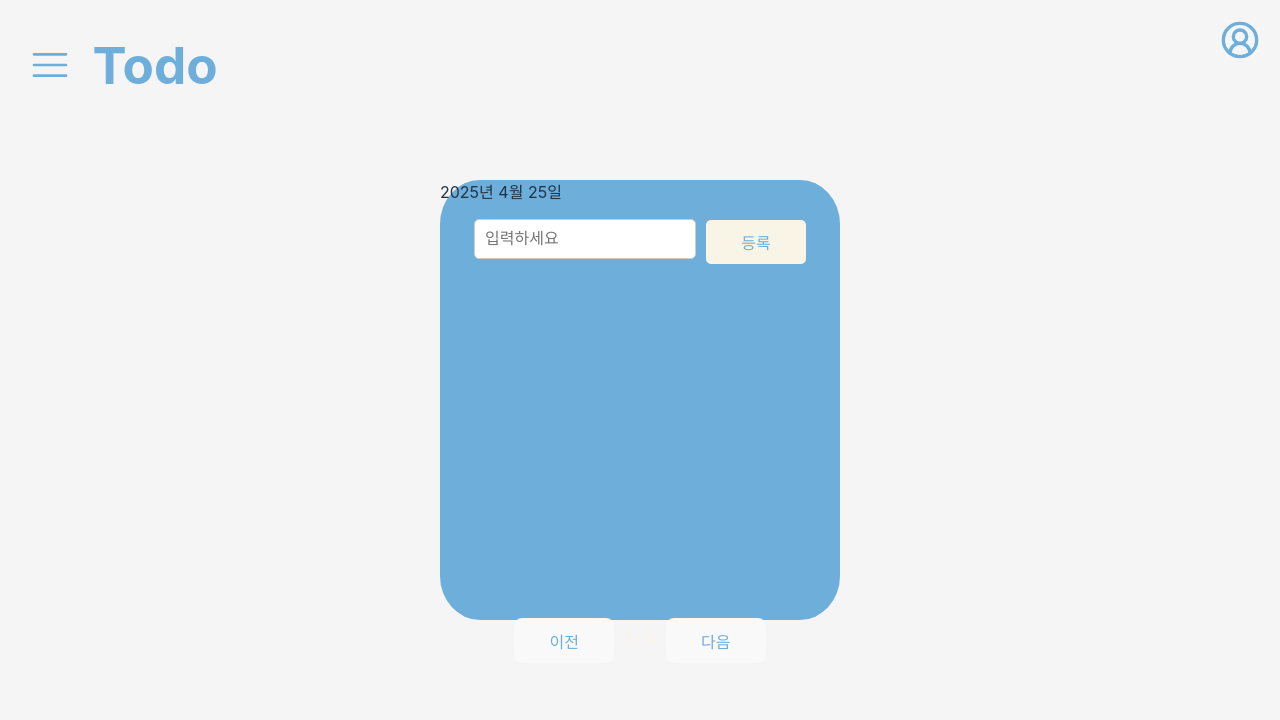
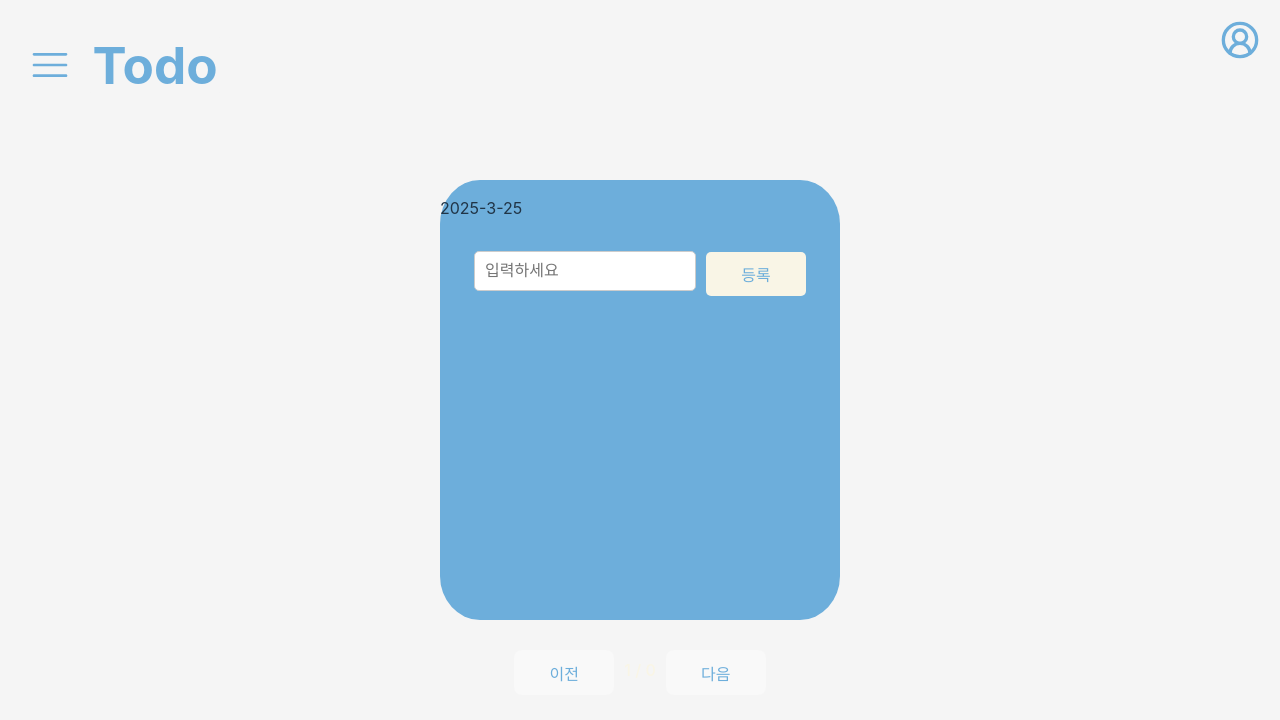
Before and after one commit to suhyeon0111/Typescript_study, a React (Vite) app in the folder myWebPage/client/: page / in a window 1280 px wide. Shown: the top 720 px of the page. Built offline with nearby package versions, Linux system fonts and the light colour scheme.

Commit message:
오늘 날짜 생성 및 2025-05-01형식으로 커스텀 한 후 서버에 넘김

```diff
--- a/myWebPage/client/src/App.tsx
+++ b/myWebPage/client/src/App.tsx
@@ -3,7 +3,7 @@ import './App.css'
 import { Routes, Route } from 'react-router-dom';
 import { ThemeProvider } from 'styled-components';
 
-import TodoList from './pages/MainPage/TodoList';
+import MainPage from './pages/MainPage/MainPage';
 import RegisterPage from './pages/MyPage/RegisterPage';
 import LoginPage from './pages/MyPage/LoginPage';
 import MyPage from './pages/MyPage/MyPage';
@@ -22,7 +22,7 @@ function App() {
       <ThemeProvider theme={themeMode ? darkTheme : lightTheme} >
         <GlobalStyle />
         <Routes>
-          <Route path='/' element={<TodoList />} />
+          <Route path='/' element={<MainPage />} />
           <Route path='/register' element={<RegisterPage />} />
           <Route path='/login' element={<LoginPage />} />
           <Route path='/mypage' element={<MyPage />} />
--- a/myWebPage/client/src/api/addTodo.ts
+++ b/myWebPage/client/src/api/addTodo.ts
@@ -1,6 +1,7 @@
 import axios from 'axios';
 
 export interface Todo {
+    date: string;
     id: number;
     text: string;
     completed: boolean;
--- a/myWebPage/client/src/components/common/Today.tsx
+++ b/myWebPage/client/src/components/common/Today.tsx
@@ -1,14 +1,11 @@
 import React from "react";
 
 
-export default function Today() {
-    const today = new Date();  // 현재 날짜
-
-    const formattedDate = `${today.getFullYear()}년 ${today.getMonth() + 1}월 ${today.getDate()}일`;
-    // 날짜 커스텀
+export default function Today({ Tday }: { Tday: Date | null }) {
+    const customDay = `${Tday?.getFullYear()}-${Tday?.getMonth()}-${Tday?.getDate()}`;
     return (
-        <div>
-            {formattedDate}
-        </div>
+        <>
+            <p>{customDay}</p>
+        </>
     );
 }
--- a/myWebPage/client/src/pages/MainPage/CreateTodo.tsx
+++ b/myWebPage/client/src/pages/MainPage/CreateTodo.tsx
@@ -1,11 +1,12 @@
 import React, { useState } from "react";
 
 import "../../styles/TodoStyle.css";
-import { TList } from "./TodoList";
 import { addTodo } from "../../api/addTodo";
 
 
-export default function CreateTodo() {
+export default function CreateTodo({ Tday }: { Tday: Date | null }) {
+  const customDay = `${Tday?.getFullYear()}-${String(Tday?.getMonth() + 1).padStart(2, '0')}-${String(Tday?.getDate()).padStart(2, '0')}`;
+
   // 입력값 관리
   const [inputText, setInputText] = useState<string>("");
 
@@ -18,9 +19,10 @@ export default function CreateTodo() {
     }
 
     try {
-      const newTodo = await addTodo({ text: inputText, completed: false });
+      const newTodo = await addTodo({ date: customDay, text: inputText, completed: false });
       console.log("Todo added>>>>", newTodo);
       setInputText('');
+      console.log("Tday>>>", customDay);
     } catch {
       alert("할 일 추가에 실패했습니다.");
     }
--- a/myWebPage/client/src/pages/MainPage/TodoList.tsx
+++ b/myWebPage/client/src/pages/MainPage/MainPage.tsx
@@ -1,5 +1,4 @@
 import React, { useState } from 'react';
-import axios from 'axios';
 import { LuCircleUserRound } from 'react-icons/lu';
 import { useNavigate, useLocation } from 'react-router-dom';
 
@@ -19,10 +18,14 @@ export interface TList {
 
 const itemsPerPage = 6; // 한 페이지에 표시할 아이템 개수
 
-function TodoList() {
+function MainPage() {
   const navigate = useNavigate();
   const location = useLocation();
   const userName = location.state?.userName || "Guest";
+
+  const today = new Date();  // 현재 날짜
+  // 날짜 커스텀
+  const formattedDate = new Date(today.getFullYear(), today.getMonth(), today.getDate());
 
   // 가상데이터 리스트
   const [todoList, setTodoList] = useState<TList[]>([
@@ -66,8 +69,8 @@ function TodoList() {
       <Logo />
       < LuCircleUserRound className='UserIcon' onClick={onClickIcon} />
       <div className='Container'>
-        <Today />
-        <CreateTodo />
+        <Today Tday={formattedDate} />
+        <CreateTodo Tday={formattedDate} />
         <div className='todoListContainer'>
           {selectedItems.map((item) => (
             <TodoItem
@@ -96,4 +99,4 @@ function TodoList() {
   )
 }
 
-export default TodoList;
+export default MainPage;
--- a/myWebPage/client/src/pages/MainPage/TodoItem.tsx
+++ b/myWebPage/client/src/pages/MainPage/TodoItem.tsx
@@ -1,5 +1,5 @@
 import React, { useState } from "react";
-import { TList } from "./TodoList";
+import { TList } from "./MainPage";
 import "../../styles/TodoStyle.css";
 
 // 초기 틀 설정 (자식 컴포넌트에도 동일하게 틀 설정해줘야 함)
```
Also changed, not shown: 1 other file (tests, documents, lock files or other folders).
